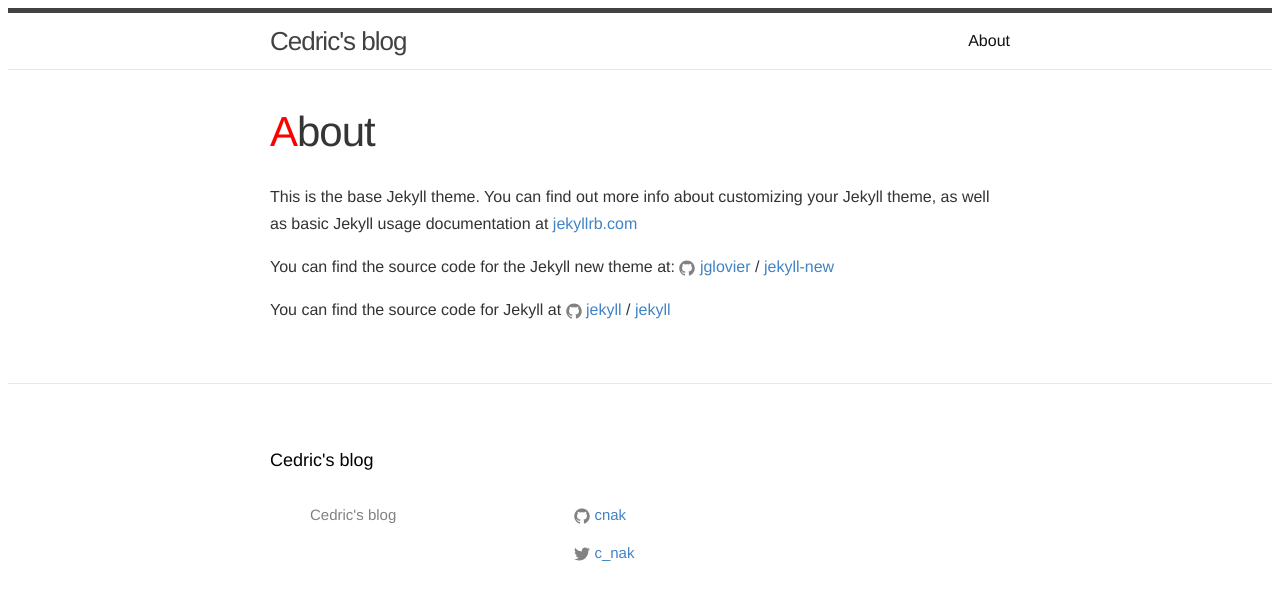
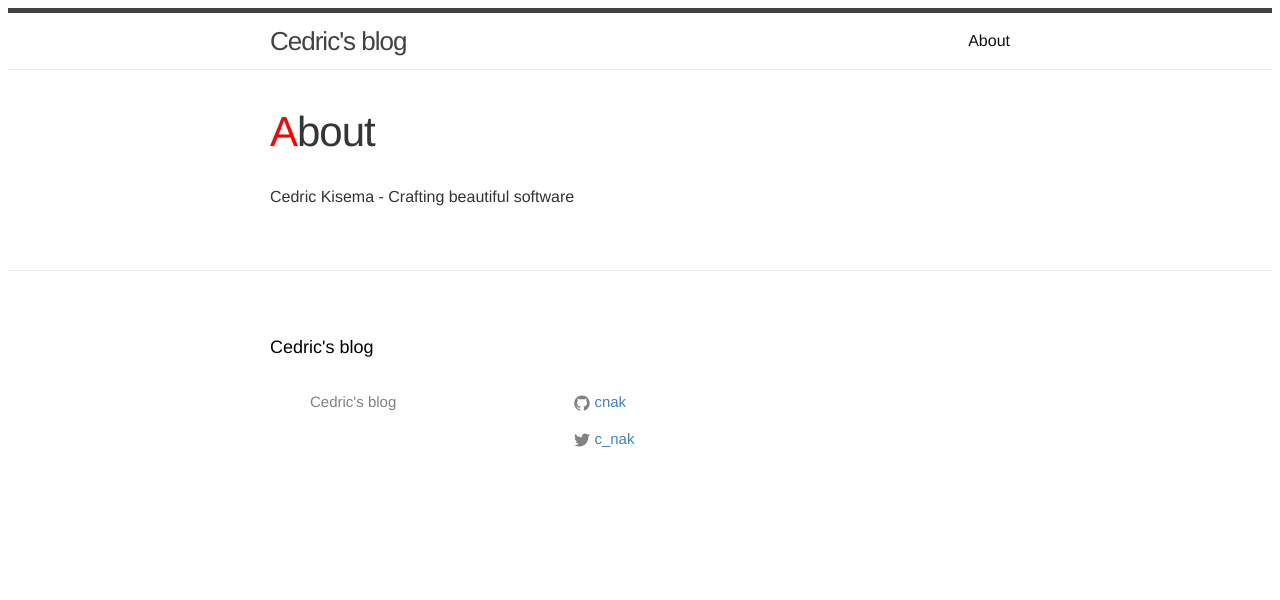
Before and after one commit to cnak/cnak.github.io, a Jekyll site: the page built from about.md, in a window 1280 px wide. Shown: the top 600 px of the page. Built offline with Jekyll 4.4.1, drawn with Linux system fonts in a browser that asks for light colours.

Commit message:
updated about me page

```diff
--- a/about.md
+++ b/about.md
@@ -4,12 +4,4 @@
 permalink: /about/
 ---
 
-This is the base Jekyll theme. You can find out more info about customizing your Jekyll theme, as well as basic Jekyll usage documentation at [jekyllrb.com](http://jekyllrb.com/)
-
-You can find the source code for the Jekyll new theme at:
-{% include icon-github.html username="jglovier" %} /
-[jekyll-new](https://github.com/jglovier/jekyll-new)
-
-You can find the source code for Jekyll at
-{% include icon-github.html username="jekyll" %} /
-[jekyll](https://github.com/jekyll/jekyll)
+Cedric Kisema -  Crafting beautiful software
```
